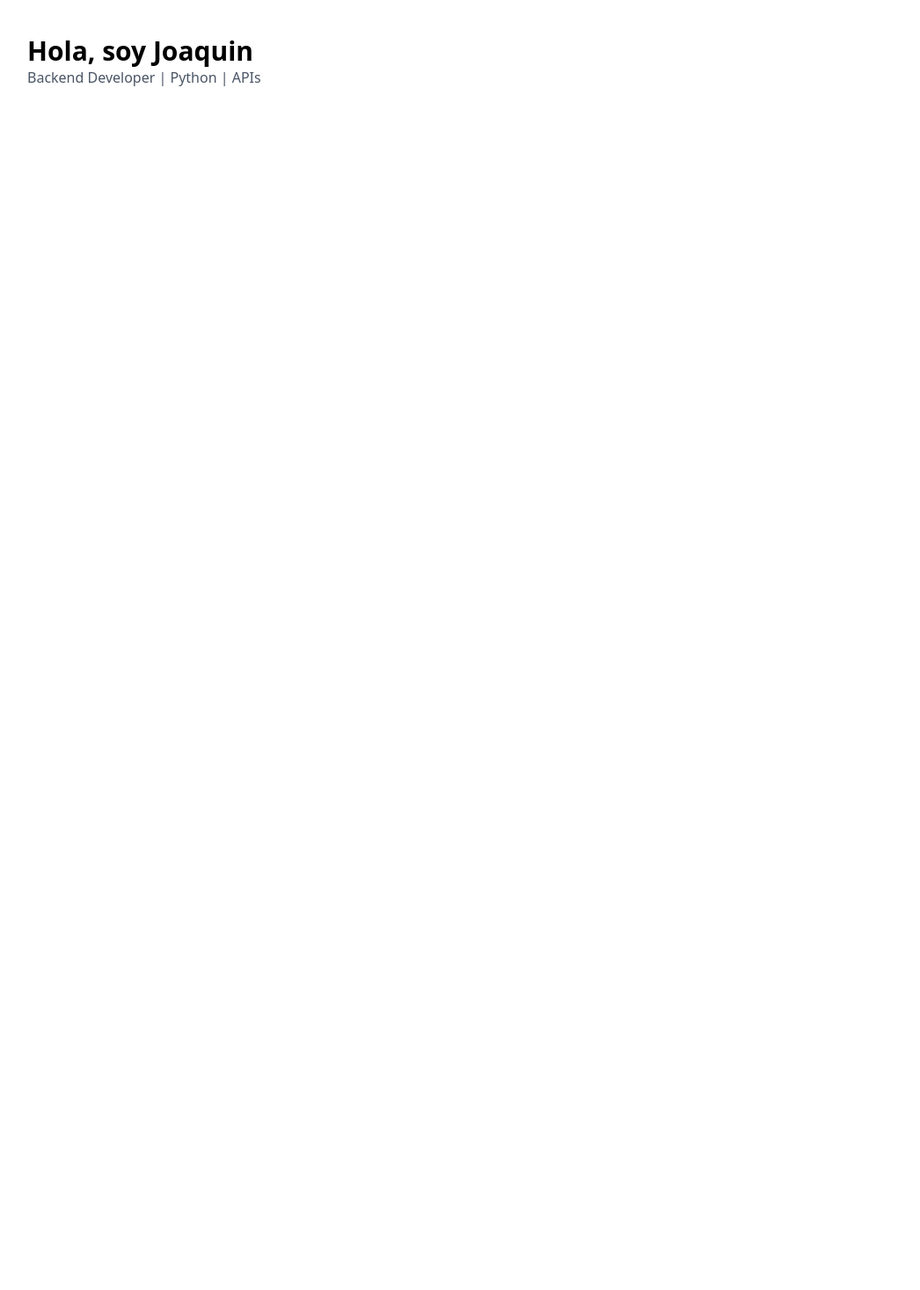
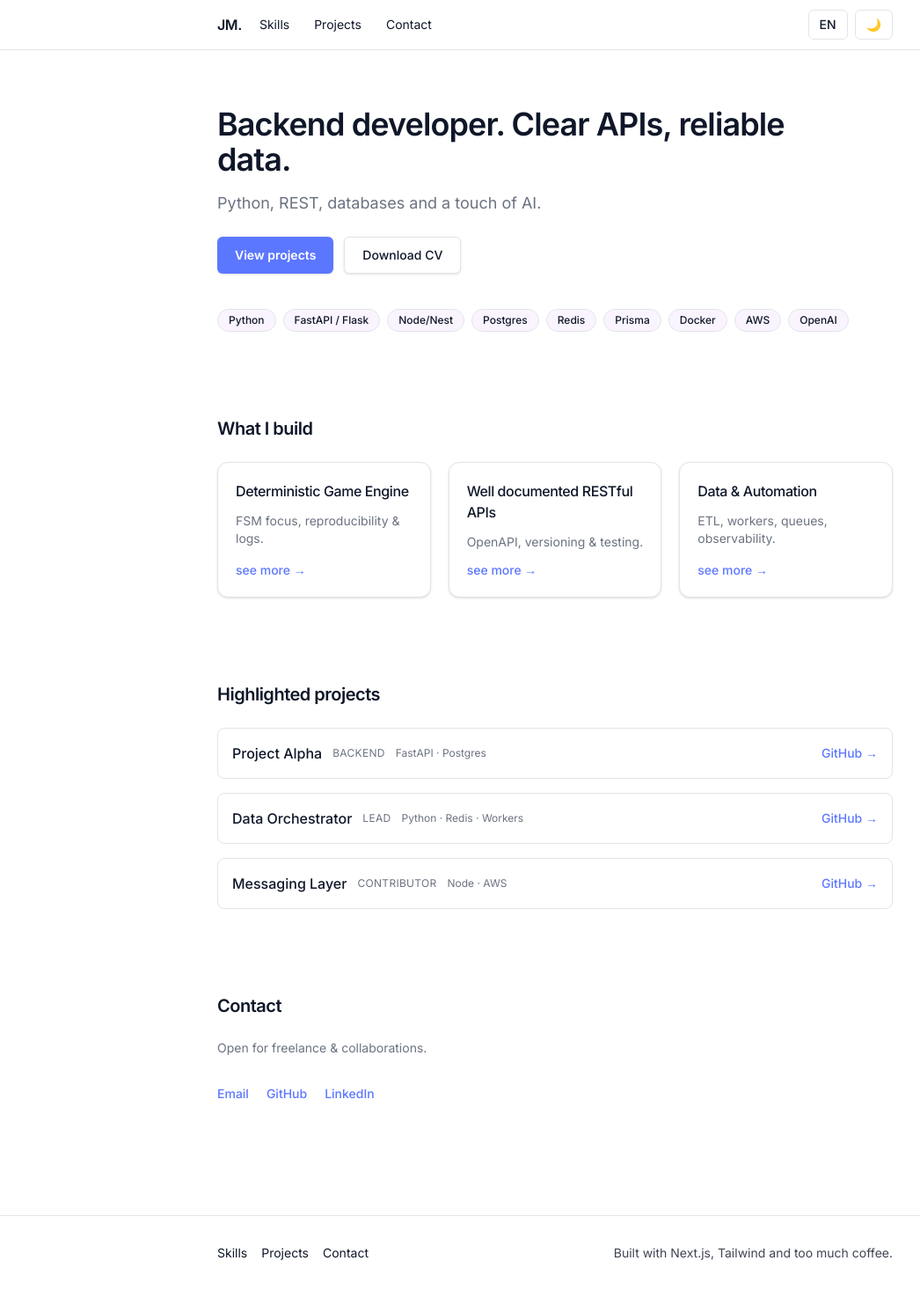
Before and after one commit to joacominatel/portfolio-2026, a Next.js app: page / in a window 1280 px wide. Shown: the whole page at 88% size, without its empty margins (9-1055 px from the left). Before the commit the page ends 800 px from the top, so only its background shows below. Built offline with nearby package versions, Linux system fonts and the light colour scheme.

Commit message:
Agregar estructura de página principal con secciones dinámicas, soporte de idioma y componentes reutilizables

```diff
--- a/src/app/layout.tsx
+++ b/src/app/layout.tsx
@@ -1,15 +1,42 @@
 import type { Metadata } from "next";
 import "./globals.css";
+import { Inter } from "next/font/google";
+import { LanguageProvider } from "../utils/i18n";
+import { Header } from "../components/Header";
+import { Footer } from "../components/Footer";
+
+const inter = Inter({ subsets: ["latin"] });
 
 export const metadata: Metadata = {
-  title: "Minatel | Backend Dev",
-  description: "Joaquin Portfolio's Backend Development Projects | Python, C#, API's, Node.js",
+  title: "Joaquín Minatel | Backend Developer",
+  description: "Backend developer. Clear APIs, reliable data. Python, REST, data workflows and a touch of AI.",
+  metadataBase: new URL("https://example.com"),
+  openGraph: {
+    title: "Joaquín Minatel | Backend Developer",
+    description: "Backend developer. Clear APIs, reliable data.",
+    url: "https://example.com",
+    siteName: "Joaquín Minatel Portfolio",
+    locale: "en_US",
+    type: "website",
+  },
 };
+
+// Prevent theme flash: inline script reads localStorage / media query before hydration
+const noFlashScript = `(() => {try {const stored = localStorage.getItem('theme');const mql = window.matchMedia('(prefers-color-scheme: dark)');const system = mql.matches ? 'dark' : 'light';const theme = stored || system; if(theme === 'dark'){document.documentElement.classList.add('dark');} else {document.documentElement.classList.remove('dark');}} catch(_) {}})();`;
 
 export default function RootLayout({ children }: { children: React.ReactNode }) {
   return (
-    <html lang="en">
-      <body className="bg-white text-black">{children}</body>
+    <html lang="en" suppressHydrationWarning>
+      <head>
+        <script dangerouslySetInnerHTML={{ __html: noFlashScript }} />
+      </head>
+      <body className={inter.className + " bg-[hsl(var(--color-bg))] text-[hsl(var(--color-fg))] antialiased min-h-screen flex flex-col"}>
+        <LanguageProvider>
+          <Header />
+          <main className="flex-1">{children}</main>
+          <Footer />
+        </LanguageProvider>
+      </body>
     </html>
   );
 }
--- a/src/app/page.tsx
+++ b/src/app/page.tsx
@@ -1,8 +1,95 @@
+"use client";
+import { Container } from "../components/Container";
+import { Badge } from "../components/Badge";
+import { Card } from "../components/Card";
+import { CTAButtons } from "../components/CTAButtons";
+import { Section } from "../components/Section";
+import { useI18n } from "../utils/i18n";
+
 export default function Home() {
+  const { t, locale } = useI18n();
+  const badges = ["Python", "FastAPI / Flask", "Node/Nest", "Postgres", "Redis", "Prisma", "Docker", "AWS", "OpenAI"];
+  const projects = [
+    { title: "Project Alpha", role: "Backend", stack: "FastAPI · Postgres", url: "#" },
+    { title: "Data Orchestrator", role: "Lead", stack: "Python · Redis · Workers", url: "#" },
+    { title: "Messaging Layer", role: "Contributor", stack: "Node · AWS", url: "#" },
+  ];
   return (
-    <main className="p-10">
-      <h1 className="text-3xl font-bold">Hola, soy Joaquin</h1>
-      <p className="text-gray-600">Backend Developer | Python | APIs</p>
-    </main>
+    <Container className="py-16 space-y-24">
+      {/* Hero */}
+      <section className="space-y-6" aria-labelledby="hero-heading">
+        <div className="space-y-4 max-w-prose">
+          <h1 id="hero-heading" className="text-4xl font-semibold tracking-tight">
+            {t("heroTitle")}
+          </h1>
+          <p className="text-lg text-[hsl(var(--color-muted))]">{t("heroSubtitle")}</p>
+          <CTAButtons
+            primary={{ label: t("viewProjects"), href: "#projects" }}
+            secondary={{ label: t("downloadCV"), href: "/cv.pdf" }}
+          />
+        </div>
+        <div className="flex flex-wrap gap-2 pt-4" aria-label={locale === "en" ? "Core technologies" : "Tecnologías clave"}>
+          {badges.map((b) => (
+            <Badge key={b}>{b}</Badge>
+          ))}
+        </div>
+      </section>
+
+      {/* What I build */}
+      <Section id="skills" title={t("whatIBuild")}>
+        <div className="grid gap-5 sm:grid-cols-3">
+          <Card title={t("deterministicEngine")} description={t("deterministicDesc") } />
+          <Card title={t("restfulApis")} description={t("restfulDesc") } />
+          <Card title={t("dataAutomation")} description={t("dataAutomationDesc") } />
+        </div>
+      </Section>
+
+      {/* Projects teaser */}
+      <Section id="projects" title={t("projectTeaserTitle")}>
+        <ul className="space-y-4">
+          {projects.map((p) => (
+            <li key={p.title} className="rounded-lg border border-[hsl(var(--border))] p-4 flex flex-col gap-1 bg-[hsl(var(--card))]">
+              <div className="flex flex-wrap items-center gap-x-3 gap-y-1">
+                <span className="font-medium">{p.title}</span>
+                <span className="text-xs uppercase tracking-wide text-[hsl(var(--color-muted))]">{p.role}</span>
+                <span className="text-xs text-[hsl(var(--color-muted))]">{p.stack}</span>
+                <a
+                  href={p.url}
+                  className="ml-auto text-sm font-medium text-[hsl(var(--primary))] hover:underline"
+                  aria-label={`GitHub: ${p.title}`}
+                >
+                  GitHub →
+                </a>
+              </div>
+            </li>
+          ))}
+        </ul>
+      </Section>
+
+      {/* Final CTA */}
+      <Section id="contact" title={locale === "en" ? "Contact" : "Contacto"}>
+        <p className="text-sm text-[hsl(var(--color-muted))] max-w-prose">{t("finalCTAText")}</p>
+        <div className="flex gap-5 pt-2">
+          <a
+            href="mailto:dev@example.com"
+            className="text-[hsl(var(--primary))] text-sm font-medium hover:underline"
+          >
+            {t("email")}
+          </a>
+          <a
+            href="https://github.com/placeholder"
+            className="text-[hsl(var(--primary))] text-sm font-medium hover:underline"
+          >
+            GitHub
+          </a>
+          <a
+            href="https://linkedin.com/in/placeholder"
+            className="text-[hsl(var(--primary))] text-sm font-medium hover:underline"
+          >
+            LinkedIn
+          </a>
+        </div>
+      </Section>
+    </Container>
   );
 }
```
